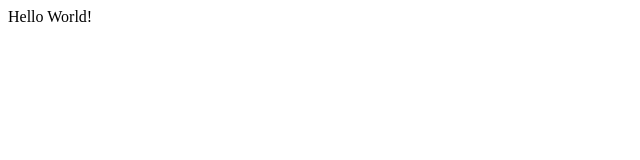
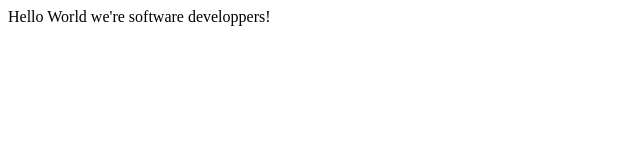
Before and after one commit to Kemsty2/microverse-trials, a plain HTML site: page index.html in a window 1280 px wide. Shown: the whole page, without its empty margins (0-640 px from the left). Drawn offline with Linux system fonts and the light colour scheme.

Commit message:
we're software developper

```diff
--- a/index.html
+++ b/index.html
@@ -21,7 +21,7 @@
     - The freeCodeCamp Team
 
     -->
-    <div>Hello World!</div>
+    <div>Hello World we're software developpers!</div>
     <script  src="js/index.js"></script>
   </body>
 </html>
```
